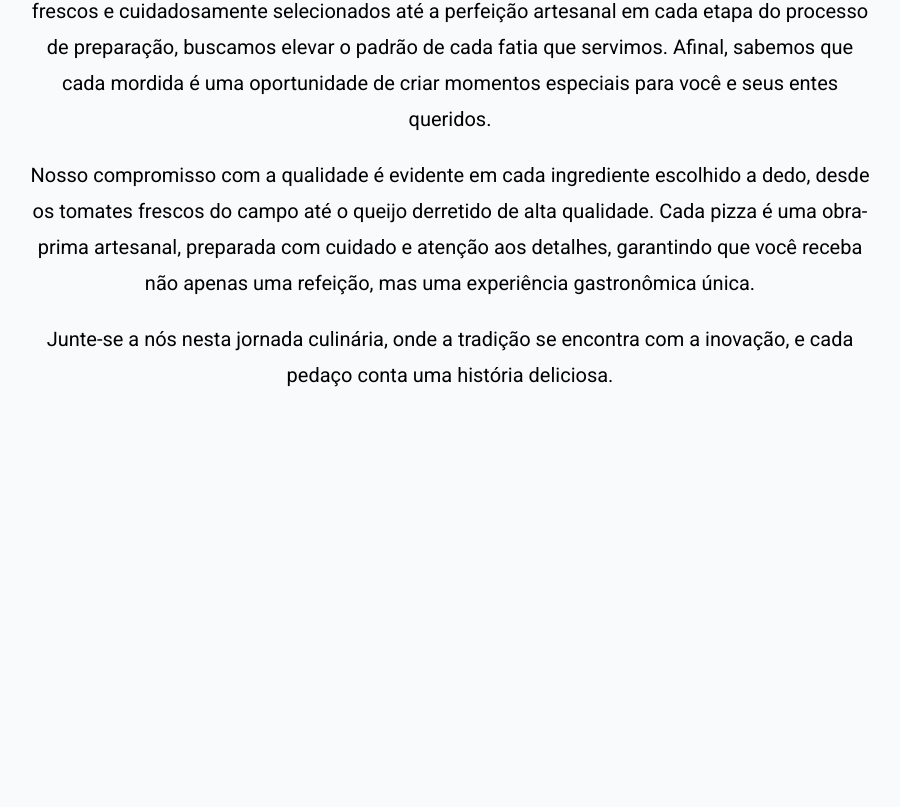
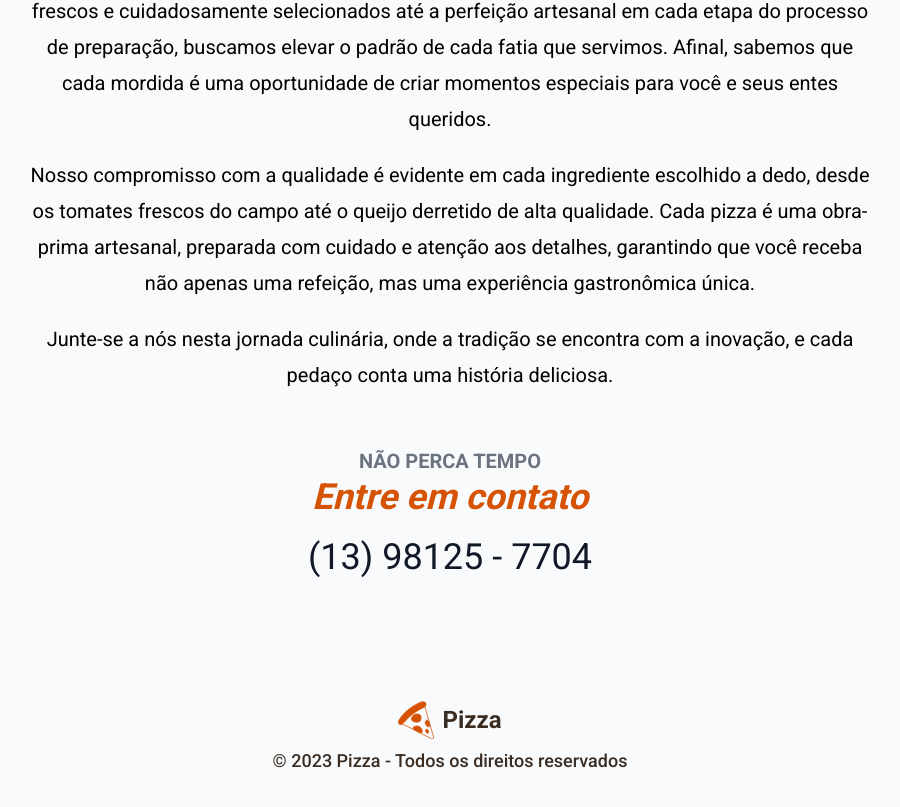
Before and after one commit to antoniati/food-ordering-app, a Next.js app: page / in a window 1280 px wide. Shown: the part 1663-2470 px from the top of the page, without its empty margins (190-1090 px from the left). Before the commit the page ends 2072 px from the top, so only its background shows below. Built offline with nearby package versions, Linux system fonts and the light colour scheme.

Commit message:
feat/style: Criado modulo de estilos do rodapé e implementado os componentes
- Criação do modulo de estilo para o rodapé;
- Implementado os componentes a página inicial;

```diff
--- a/src/app/page.js
+++ b/src/app/page.js
@@ -1,7 +1,9 @@
-import AboutSection from '@/components/AboutSection'
 import HeaderMain from '@/components/HeaderMain'
 import HeroSection from '@/components/HeroSection'
+import AboutSection from '@/components/AboutSection'
 import MenuSection from '@/components/MenuSection'
+import ContactSection from '@/components/ContactUsSection'
+import Footer from '@/components/Footer'
 
 export default function Home() {
   return (
@@ -10,6 +12,8 @@ export default function Home() {
       <HeroSection />
       <MenuSection />
       <AboutSection />
+      <ContactSection />
+      <Footer />
     </>
   )
 }
--- /dev/null
+++ b/src/app/styles/Footer.module.css
@@ -0,0 +1,11 @@
+.footer {
+    @apply w-full flex flex-col gap-2 items-center mt-16 p-5 text-dark-brown;
+}
+
+.footer h1 {
+    @apply flex items-center gap-2;
+}
+
+.footer h3 {
+    @apply text-dark-brown;
+}
--- a/src/components/Footer.js
+++ b/src/components/Footer.js
@@ -1,9 +1,10 @@
 import Image from "next/image"
+import style from "@/app/styles/Footer.module.css"
 
 const Footer = () => {
     return (
-        <footer className="w-full flex flex-col gap-2 items-center mt-16 p-5 text-dark-brown">
-            <h1 className="flex items-center gap-2">
+        <footer className={style.footer}>
+            <h1>
                 <Image src={'/logo-pizza.svg'} width={36} height={36} />
                 Pizza
             </h1>
```
